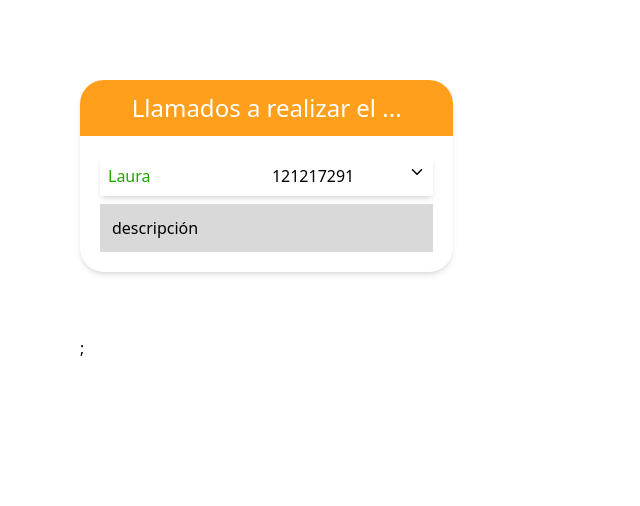
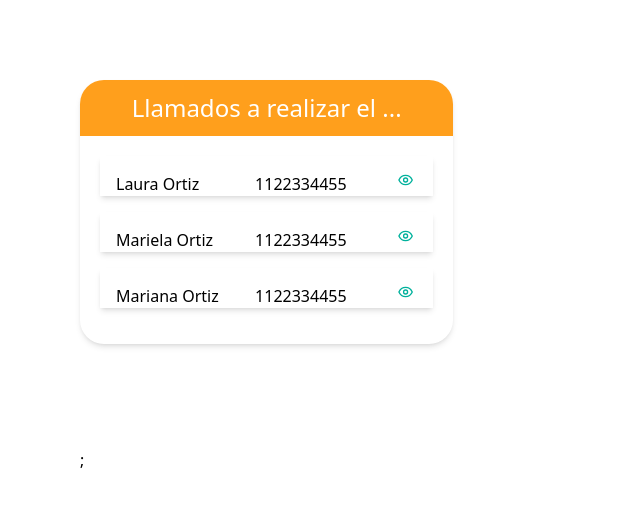
Before and after one commit to valeriapaulinalustres/epi-calls, a Next.js app in the folder frontend/epicalls/: page /home/client in a window 1280 px wide. Shown: the top 506 px of the page, without its empty margins (0-640 px from the left). Built offline with nearby package versions, Linux system fonts and the light colour scheme; no server answers.

Commit message:
client view top boxes

```diff
--- a/frontend/epicalls/src/app/home/client/page.js
+++ b/frontend/epicalls/src/app/home/client/page.js
@@ -1,13 +1,24 @@
-'use client';
+"use client";
 
-import { setUser } from '@/redux/features/login/loginSlice';
-import { useTokenMutation } from '@/redux/services/loginServices';
-import { useEffect } from 'react';
-import { useDispatch, useSelector } from 'react-redux';
-import { BsFillTelephoneFill } from 'react-icons/bs';
-import { IoIosArrowDown } from 'react-icons/io';
+import { setUser } from "@/redux/features/login/loginSlice";
+import { useTokenMutation } from "@/redux/services/loginServices";
+import { useEffect, useState } from "react";
+import { useDispatch, useSelector } from "react-redux";
+import { BsFillTelephoneFill } from "react-icons/bs";
+import { IoIosArrowDown } from "react-icons/io";
+import { CollapsePatients } from "@/components/CollapsePatients";
+import { Checkbox } from "@/components/CheckBox";
 
 function HomeClient() {
+  const [boxPatient, setBoxPatient] = useState(false);
+  const [actualName, setActualName] = useState("");
+  const [emergency, setEmergency] = useState(false);
+  const [argumentative, setArgumentative] = useState(false);
+  const [notAnswer, setNotAnswer] = useState(false);
+  const [recovered, setRecovered] = useState(false);
+  const [description, setDescription] = useState("");
+  const [nextCall, setNextCall] = useState("");
+
   const dispatch = useDispatch();
   const [triggerToken, result] = useTokenMutation();
 
@@ -33,22 +44,56 @@ function HomeClient() {
           console.log(result.isError);
         }
       } catch (error) {
-        console.log('error', error);
+        console.log("error", error);
       }
     })();
   }, [result]);
 
+  const patients = [
+    {
+      name: "Laura Ortiz",
+      tel: "1122334455",
+      fis: "11/3/24",
+      symptoms: "fiebre",
+      dni: 1,
+      nextCall: "1/1",
+    },
+    {
+      name: "Mariela Ortiz",
+      tel: "1122334455",
+      fis: "11/3/24",
+      symptoms: "fiebre",
+      dni: 2,
+      nextCall: "2/2",
+    },
+    {
+      name: "Mariana Ortiz",
+      tel: "1122334455",
+      fis: "11/3/24",
+      symptoms: "fiebre",
+      dni: 3,
+      nextCall: "3/3",
+    },
+  ];
+
+  console.log("aca", recovered, notAnswer, emergency, argumentative);
+  console.log(description);
+
+  function handleSubmit () {
+
+  }
+
   return (
-    <div className='w-screen h-screen px-20 py-20'>
-      <div className='w-full flex justify-between align-middle mb-16'>
-        <div className='w-1/3 rounded-3xl  shadow-md'>
-          <div className='w-full h-14 bg-orange rounded-t-3xl flex justify-center align-middle'>
-            <div className=' text-white text-2xl my-auto'>
+    <div className="w-screen h-screen px-20 py-20">
+      <div className="w-full flex justify-between align-middle mb-16">
+        <div className="w-1/3 rounded-3xl  shadow-md mb-10">
+          <div className="w-full h-14 bg-orange rounded-t-3xl flex justify-center align-middle">
+            <div className=" text-white text-2xl my-auto">
               Llamados a realizar el ...
             </div>
           </div>
-          <div className='w-full flex justify-between align-top p-5'>
-            <div className='w-full flex-col justify-between align-middle'>
+          <div className="w-full flex flex-col justify-between align-top p-5">
+            {/* <div className='w-full flex-col justify-between align-middle'>
               <div className='w-full border-solid border-cyan shadow-md flex justify-between align-middle p-2 rounded-sm mb-2'>
                 <p className='text-green w-1/3'>Laura</p>
                 <div className='flex justify-between align-middle w-1/4'>
@@ -60,9 +105,80 @@ function HomeClient() {
               <div className='bg-grey p-3'>
 descripción
               </div>
+            </div> */}
+            {patients.map((el, index) => {
+              return (
+                <CollapsePatients
+                  name={el.name}
+                  tel={el.tel}
+                  key={index}
+                  dni={el.dni}
+                  boxPatient={boxPatient}
+                  setBoxPatient={setBoxPatient}
+                  collapsed={true}
+                  setActualName={setActualName}
+                  setNextCall={setNextCall}
+                  patientNextCall={el.nextCall}
+                >
+                  <div>
+                    <p>{el.fis}</p>
+                    <p>{el.symptoms}</p>
+                  </div>
+                </CollapsePatients>
+              );
+            })}
+          </div>
+        </div>
+        {boxPatient && (
+          <div className="w-2/3 rounded-3xl  shadow-md ml-10 mb-10">
+            <div className="w-full h-14 bg-green rounded-t-3xl flex justify-center align-middle">
+              <div className=" text-white text-2xl my-auto">{actualName}</div>
+            </div>
+            <div className="w-full flex flex-col justify-between align-top p-5">
+              <div className="w-full flex flex-row">
+                <textarea
+                  className="border-green w-1/2 p-2"
+                  placeholder="Agregar descripción"
+                  value={description}
+                  onChange={(e) => setDescription(e.target.value)}
+                ></textarea>
+                <div className="w-1/2 flex flex-col justify-between align-middle ml-5">
+                  <Checkbox
+                    label="Alta"
+                    value={recovered}
+                    onChange={() => setRecovered(!recovered)}
+                  />
+                  <Checkbox
+                    label="No contesta"
+                    value={notAnswer}
+                    onChange={() => setNotAnswer(!notAnswer)}
+                  />
+                  <Checkbox
+                    label="Derivado a urgencias"
+                    value={emergency}
+                    onChange={() => setEmergency(!emergency)}
+                  />
+                  <Checkbox
+                    label="Paciente conflictivo"
+                    value={argumentative}
+                    onChange={() => setArgumentative(!argumentative)}
+                  />
+                </div>
+              </div>
+              <div className="w-full flex flex-row justify-between align-middle p-5">
+                <p className="text-orange italic">
+                  Próximo llamado el {nextCall}
+                </p>
+                <button
+                className="bg-cyan rounded-2xl shadow-md p-2 justify-self-end w-1/2 text-white  hover:bg-magenta duration-700"
+                onClick={handleSubmit}
+                >
+                  Guardar
+                </button>
+              </div>
             </div>
           </div>
-        </div>
+        )}
       </div>
       ;
     </div>
--- /dev/null
+++ b/frontend/epicalls/src/components/CheckBox.jsx
@@ -0,0 +1,8 @@
+export const Checkbox = ({ label, value, onChange }) => {
+    return (
+        <label>
+          <input type="checkbox" checked={value} onChange={onChange} />
+          {label}
+        </label>
+      );
+}
--- /dev/null
+++ b/frontend/epicalls/src/components/CollapsePatients.jsx
@@ -0,0 +1,61 @@
+"use client";
+
+import { useState } from "react";
+import { LuEye } from "react-icons/lu";
+import { LuEyeOff } from "react-icons/lu";
+import { FaPencilAlt } from "react-icons/fa";
+import { RiDeleteBin4Line } from "react-icons/ri";
+
+export const CollapsePatients = ({ name, dni, collapsed, children, edition, tel, boxPatient, setBoxPatient, setActualName, setNextCall, patientNextCall }) => {
+  const [isCollapsed, setIsCollapsed] = useState(collapsed);
+
+
+  function changeBoxPatient () {
+    setBoxPatient(true)
+    setActualName(name)
+    setNextCall(patientNextCall)
+    console.log(dni)
+  }
+
+  return (
+    <div className="mb-2 w-full" onClick={changeBoxPatient}>
+      <header className="w-full h-10 border-solid shadow-md p-4 flex justify-between align-baseline mb-2">
+        <h3 className=" w-6/12">
+          {name}
+        </h3>
+        <h3 className=" w-6/12">
+          {tel}
+        </h3>
+        {/* <h3 className="w-4/12">{dni}</h3> */}
+        {/* {
+            edition ?
+
+            <div className=" flex justify-between align-middle w-1/12">
+                      <FaPencilAlt className="cursor-pointer text-green" />
+                      <RiDeleteBin4Line className="cursor-pointer text-magenta" />
+
+                    </div>
+             :
+            <></>
+        } */}
+        {isCollapsed ? (
+          <LuEye
+            className="cursor-pointer text-cyan w-1/12"
+            onClick={() => setIsCollapsed(false)}
+          />
+        ) : (
+          <LuEyeOff
+            className="cursor-pointer text-cyan w-1/12"
+            onClick={() => setIsCollapsed(true)}
+          />
+        )}
+      </header>
+      <div
+        className={`p-4 bg-lightGrey ${isCollapsed ? "hidden" : "block"}`}
+        aria-expanded={isCollapsed}
+      >
+        {children}
+      </div>
+    </div>
+  );
+};
```
Also changed, not shown: frontend/epicalls/tailwind.config.js (+18 -17 lines).
